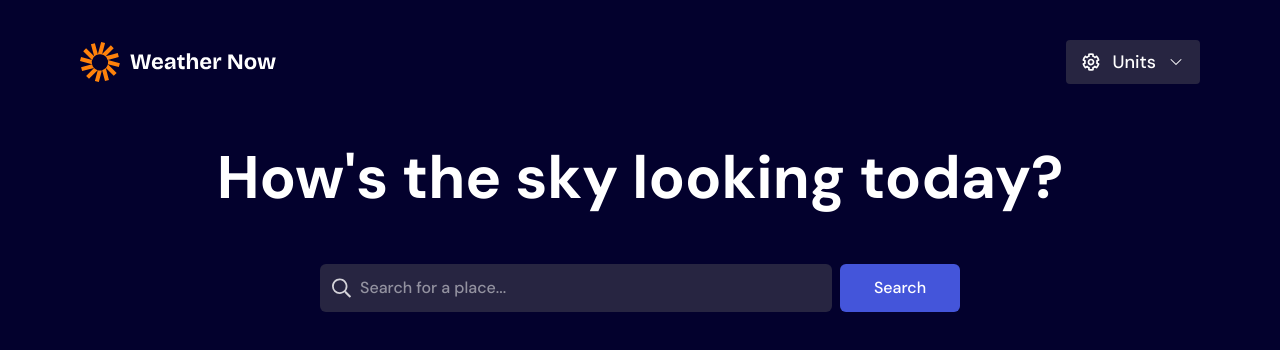
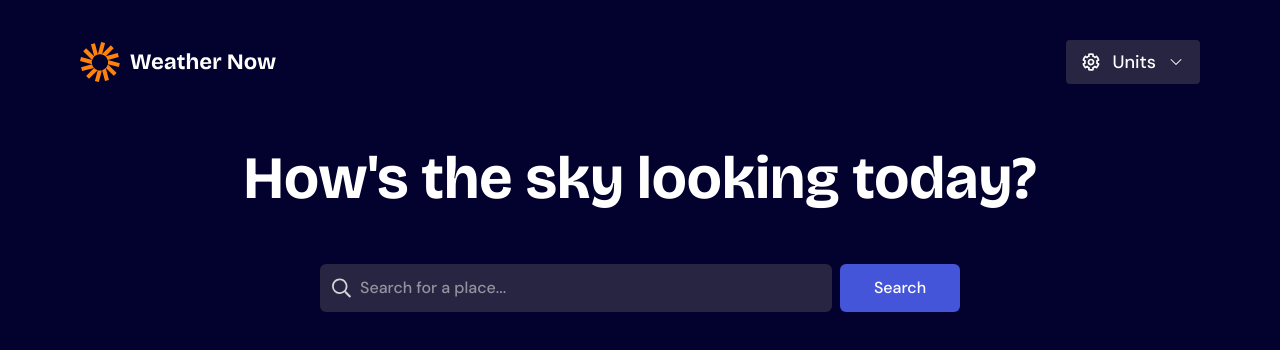
Before and after one commit to Fardin4135/React-tsc-weatherApp, a React (Vite) app: page / in a window 1280 px wide. Shown: the top 350 px of the page. Built offline with nearby package versions, Linux system fonts and the light colour scheme.

Commit message:
Added font family in heading

```diff
--- a/src/components/searchBar/searchBar.tsx
+++ b/src/components/searchBar/searchBar.tsx
@@ -132,9 +132,13 @@ const SearchBar: React.FC<SearchBarProps> = ({
 
   return (
     <div className="px-4 relative">
-      <h1 className="text-white text-center text-4xl md:text-5xl xl:text-6xl py-5 sm:py-6 font-bricolage font-bold">
-        How's the sky looking today?
-      </h1>
+     <h1
+  className="text-white text-center text-4xl md:text-5xl xl:text-6xl py-5 sm:py-6 font-bricolage font-bold"
+  style={{ fontFamily: "Bricolage Grotesque, DM Sans, sans-serif" }}
+>
+  How's the sky looking today?
+</h1>
+
 
       {/* Empty input popup */}
       {showEmptyPopup && (
```
